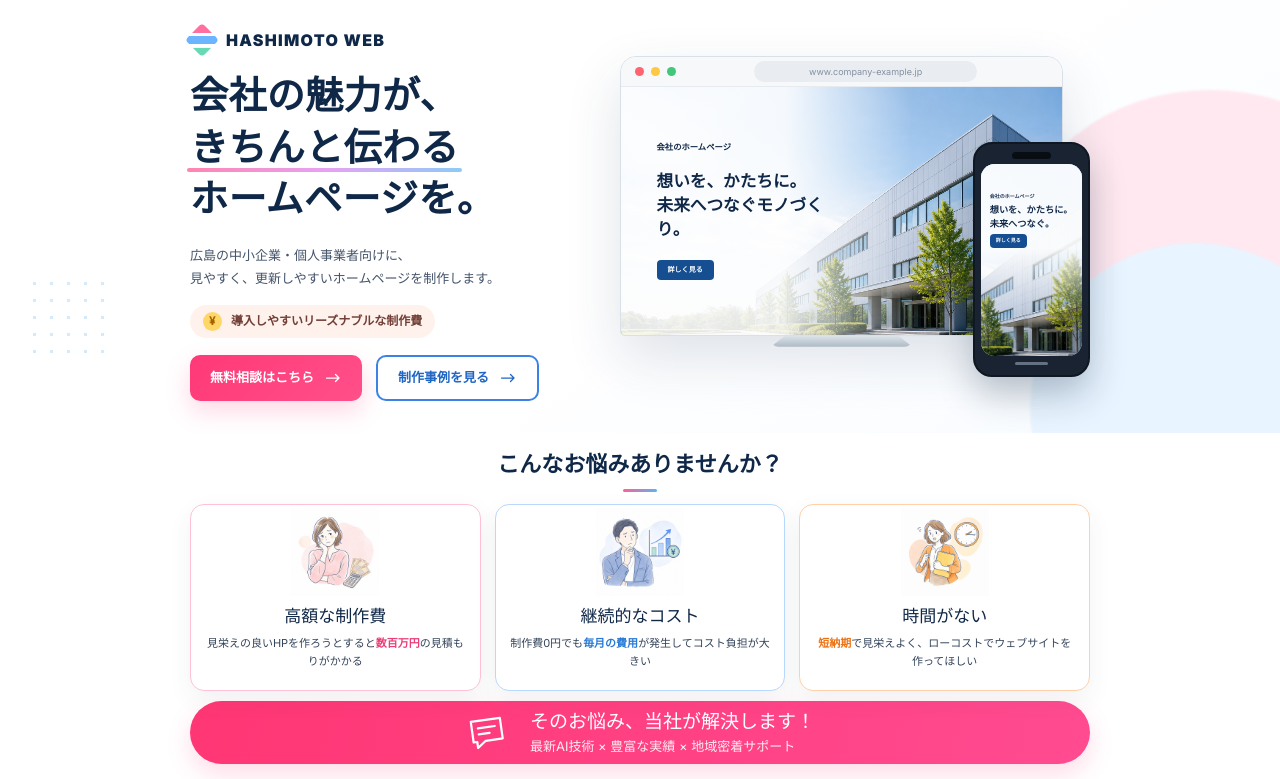
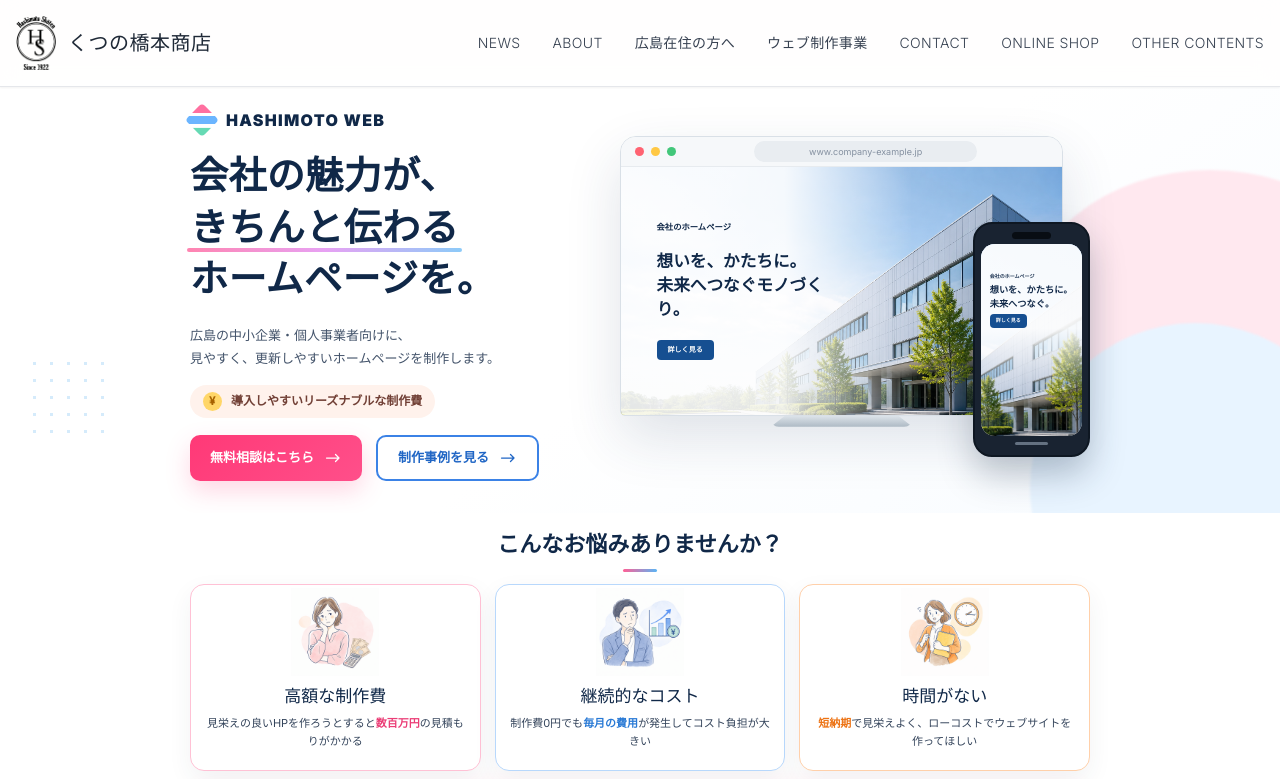
Before and after one commit to sayumasa25/-HP, a Next.js app: page /web-development in a window 1280 px wide. Shown: the top 779 px of the page. Built offline with nearby package versions, Linux system fonts and the light colour scheme; a web font is replaced by a local one.

Commit message:
Restore shared header and footer

```diff
--- a/styles/globals.css
+++ b/styles/globals.css
@@ -56,15 +56,3 @@ html.dark {
   animation: float-delayed 8s ease-in-out infinite;
   animation-delay: 2s;
 }
-
-/* The web-development page has its own brochure-style header treatment. */
-@media (min-width: 901px) {
-  body:has(#web-development-page) > header,
-  body:has(#web-development-page) > footer {
-    display: none;
-  }
-
-  body:has(#web-development-page) > div {
-    padding-top: 0;
-  }
-}
```
